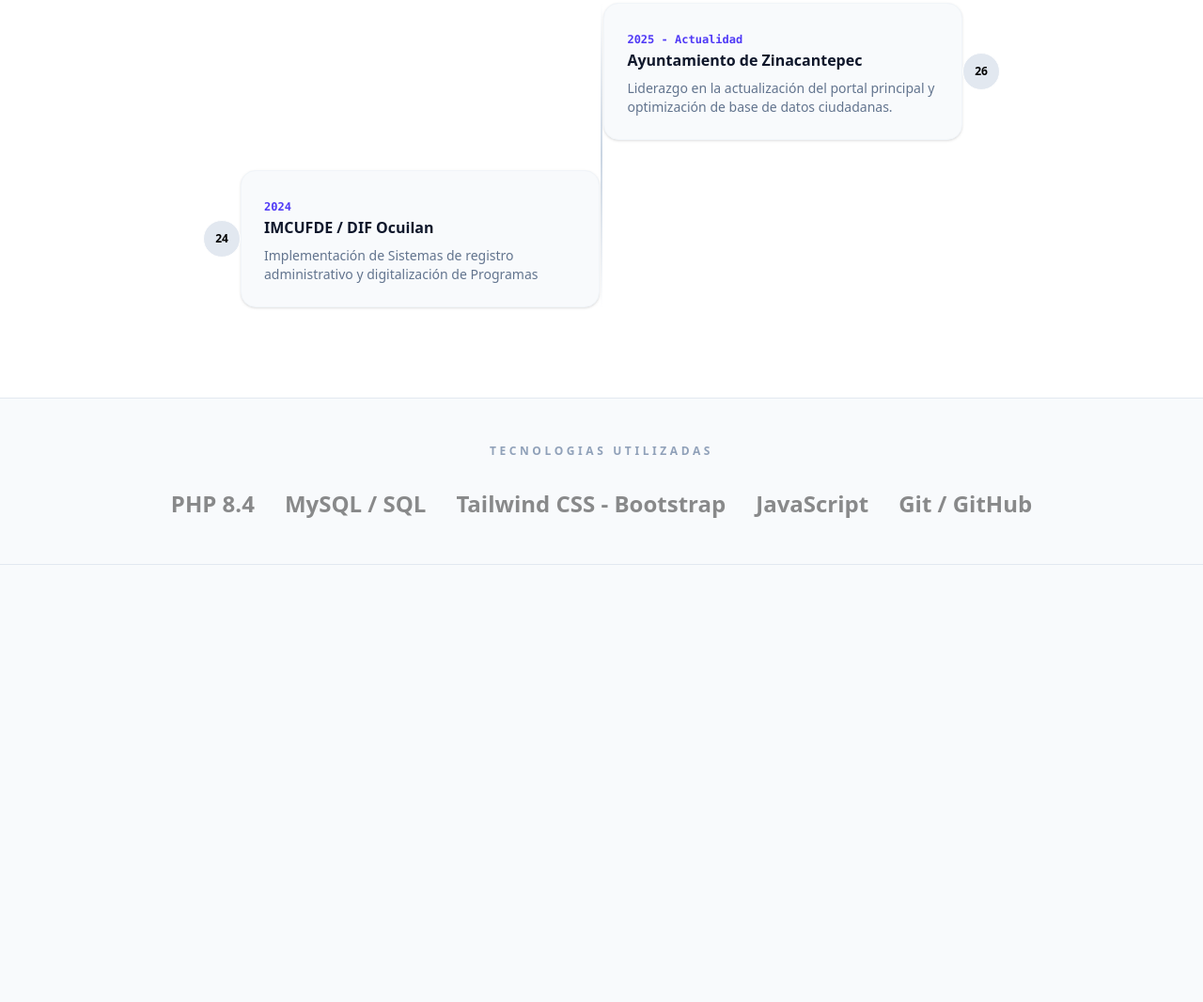
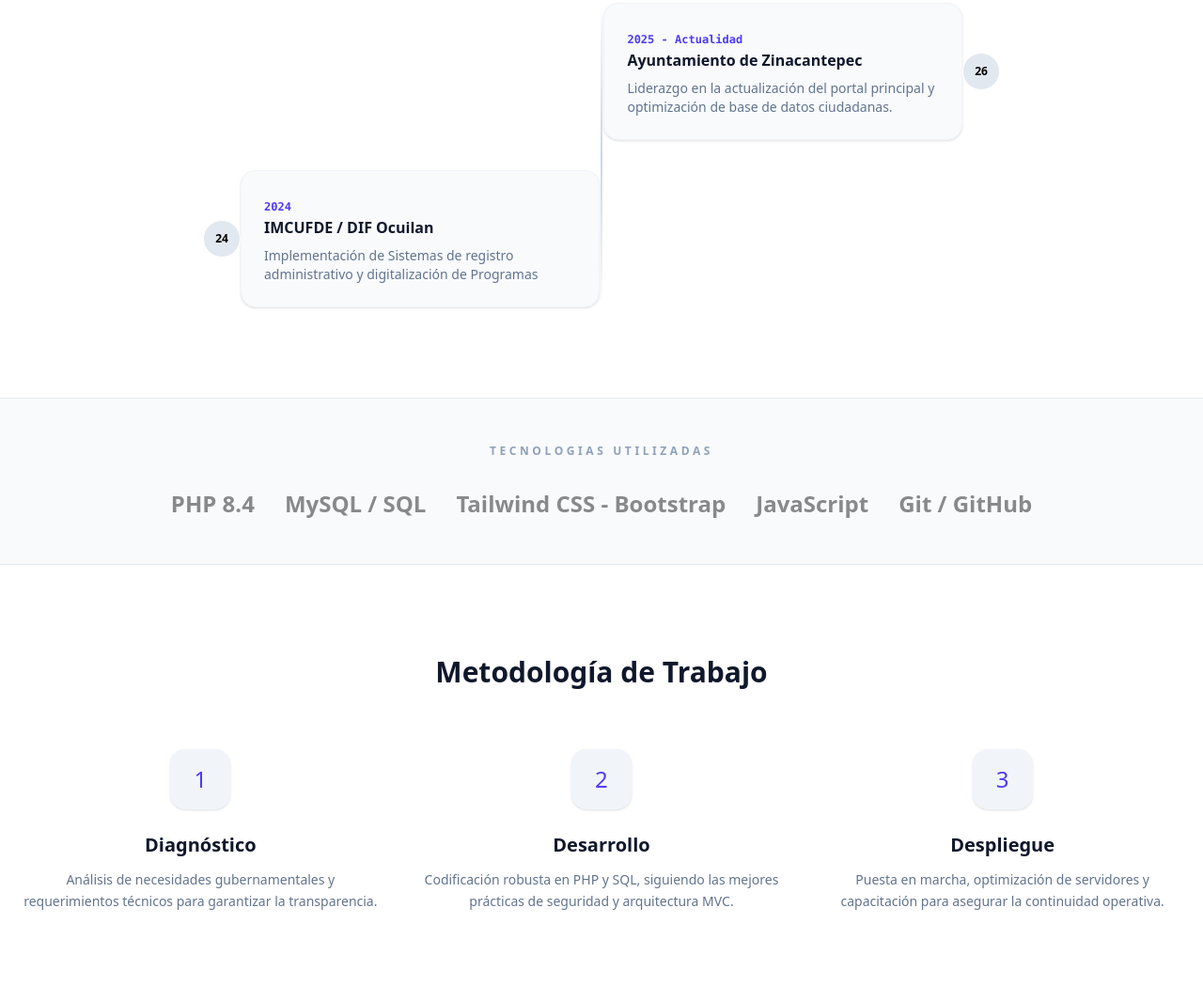
Before and after one commit to ernestovaldes575/Landing-Page, a website: page index.html in a window 1280 px wide. Shown: the part 1980-3046 px from the top of the page at 94% size. Before the commit the page ends 2581 px from the top, so only its background shows below. Drawn offline with Linux system fonts and the light colour scheme.

Commit message:
Metodologia

```diff
--- a/index.html
+++ b/index.html
@@ -212,5 +212,28 @@
             </div>
         </div>
     </section>
+
+    <section class="py-24 bg-white">
+        <div class="max-w-7xl mx-auto px-6 text-center">
+            <h2 class="text-3xl font-black text-slate-900 mb-16">Metodología de Trabajo</h2>
+            <div class="grid grid-cols-1 md:grid-cols-3 gap-12">
+                <div class="group">
+                    <div class="w-16 h-16 bg-slate-100 text-indigo-600 rounded-2xl flex items-center justify-center mx-auto mb-6 text-2xl group-hover:bg-indigo-600 group-hover:text-white transition-all duration-300 shadow-sm">1</div>
+                    <h4 class="text-xl font-bold text-slate-900 mb-3">Diagnóstico</h4>
+                    <p class="text-slate-500 text-sm leading-relaxed">Análisis de necesidades gubernamentales y requerimientos técnicos para garantizar la transparencia.</p>
+                </div>
+                <div class="group">
+                    <div class="w-16 h-16 bg-slate-100 text-indigo-600 rounded-2xl flex items-center justify-center mx-auto mb-6 text-2xl group-hover:bg-indigo-600 group-hover:text-white transition-all duration-300 shadow-sm">2</div>
+                    <h4 class="text-xl font-bold text-slate-900 mb-3">Desarrollo</h4>
+                    <p class="text-slate-500 text-sm leading-relaxed">Codificación robusta en PHP y SQL, siguiendo las mejores prácticas de seguridad y arquitectura MVC.</p>
+                </div>
+                <div class="group">
+                    <div class="w-16 h-16 bg-slate-100 text-indigo-600 rounded-2xl flex items-center justify-center mx-auto mb-6 text-2xl group-hover:bg-indigo-600 group-hover:text-white transition-all duration-300 shadow-sm">3</div>
+                    <h4 class="text-xl font-bold text-slate-900 mb-3">Despliegue</h4>
+                    <p class="text-slate-500 text-sm leading-relaxed">Puesta en marcha, optimización de servidores y capacitación para asegurar la continuidad operativa.</p>
+                </div>
+            </div>
+        </div>
+    </section>
 </body>
 </html>
```
Also changed, not shown: dist/output.css.
